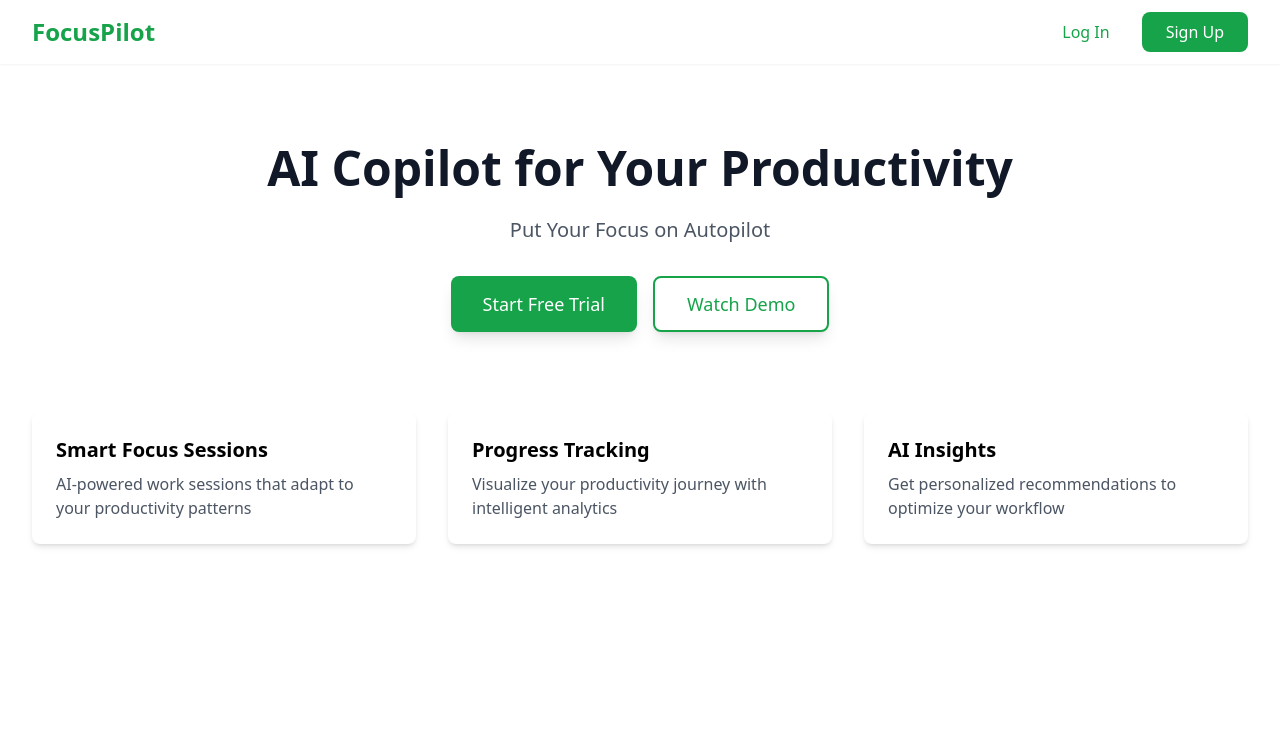
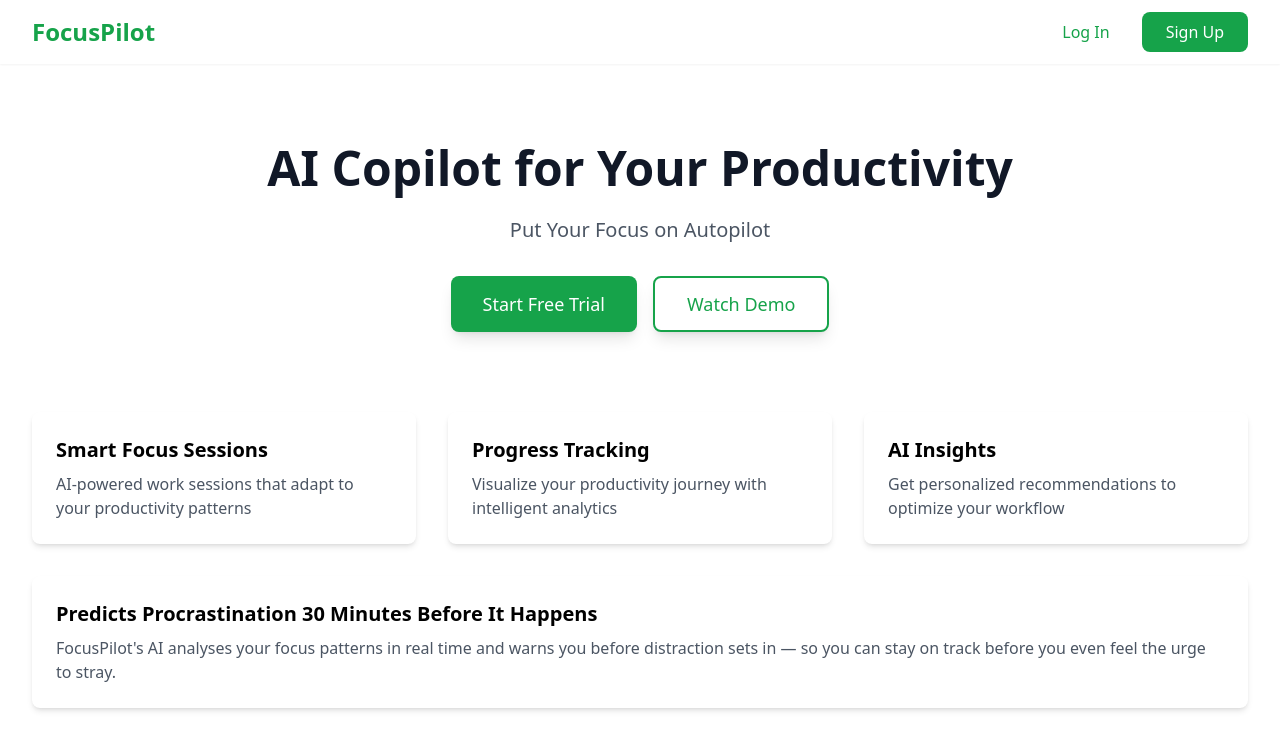
Before and after one commit to olatunjitobiloba/FocusPilot, a React (Create React App) app in the folder focuspilot-frontend/: page / in a window 1280 px wide. Shown: the top 750 px of the page. Built offline with nearby package versions, Linux system fonts and the light colour scheme.

Commit message:
Fix auth sync, 401 redirect, null safety, empty states

```diff
--- a/focuspilot-frontend/src/pages/Landing.tsx
+++ b/focuspilot-frontend/src/pages/Landing.tsx
@@ -67,6 +67,12 @@ export default function Landing() {
             <h3 className="text-xl font-semibold mb-2">AI Insights</h3>
             <p className="text-gray-600">Get personalized recommendations to optimize your workflow</p>
           </div>
+          <div className="bg-white p-6 rounded-lg shadow-md md:col-span-3">
+            <div className="flex items-center gap-3 mb-2">
+              <h3 className="text-xl font-semibold">Predicts Procrastination 30 Minutes Before It Happens</h3>
+            </div>
+            <p className="text-gray-600">FocusPilot's AI analyses your focus patterns in real time and warns you before distraction sets in — so you can stay on track before you even feel the urge to stray.</p>
+          </div>
         </div>
       </div>
     </div>
```
